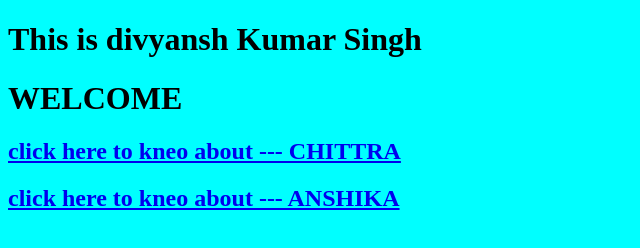
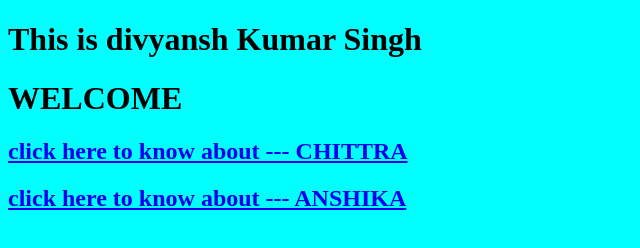
Before and after one commit to chittrakumari/Devops-Lab-Practical-2, a plain HTML site: page divyansh.html in a window 1280 px wide. Shown: the whole page, without its empty margins (0-640 px from the left). Drawn offline with Linux system fonts and the light colour scheme.

Commit message:
Update divyansh.html

```diff
--- a/divyansh.html
+++ b/divyansh.html
@@ -10,10 +10,10 @@
     <h1>This is divyansh Kumar Singh</h1>
     <h1>WELCOME</h1>
     <a href="chittra.html">
-      <h2>click here to kneo about --- CHITTRA</h2>
+      <h2>click here to know about --- CHITTRA</h2>
     </a>
     <a href="anshika.html">
-      <h2>click here to kneo about --- ANSHIKA</h2>
+      <h2>click here to know about --- ANSHIKA</h2>
     </a>
   </body>
 </html>
```
